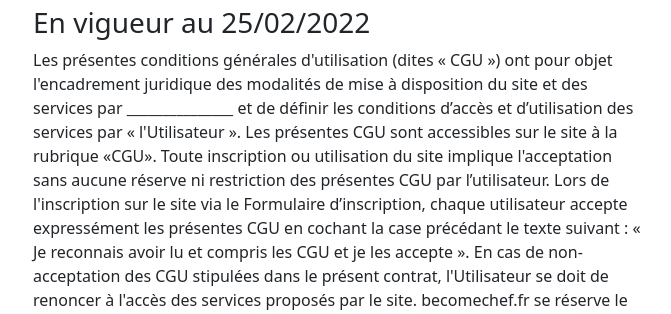
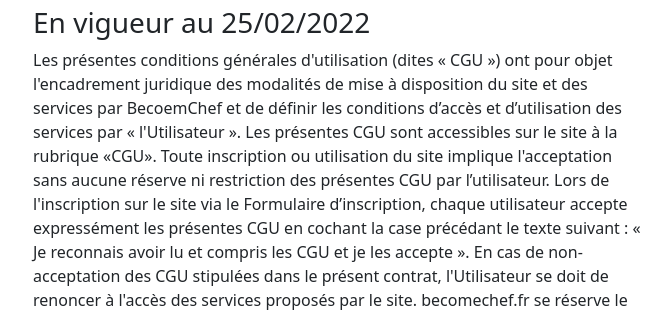
Before and after one commit to FifthYonko/BecomeChef, a PHP site: template templates/conditionsUtilisation/conditionUtilisation.html.twig in a window 1280 px wide. Shown: the part 154-468 px from the top of the page, without its empty margins (299-970 px from the left). Run offline with PHP 8.4, Linux system fonts and the light colour scheme; the template is opened without the code that fills it, so the values that code supplies are empty; some libraries are stand-ins or nearby versions.

Commit message:
modif de CGU

```diff
--- a/templates/conditionsUtilisation/conditionUtilisation.html.twig
+++ b/templates/conditionsUtilisation/conditionUtilisation.html.twig
@@ -11,7 +11,7 @@
 
 
         Les présentes conditions générales d'utilisation (dites « CGU ») ont pour objet l'encadrement juridique des
-        modalités de mise à disposition du site et des services par _______________ et de définir les conditions d’accès
+        modalités de mise à disposition du site et des services par BecoemChef et de définir les conditions d’accès
         et d’utilisation des services par « l'Utilisateur ».
         Les présentes CGU sont accessibles sur le site à la rubrique «CGU».
 
```
